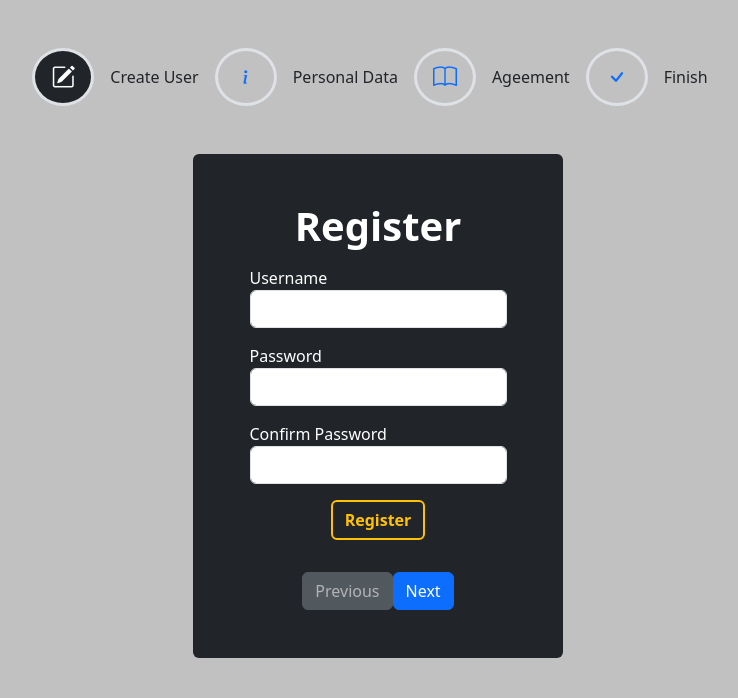
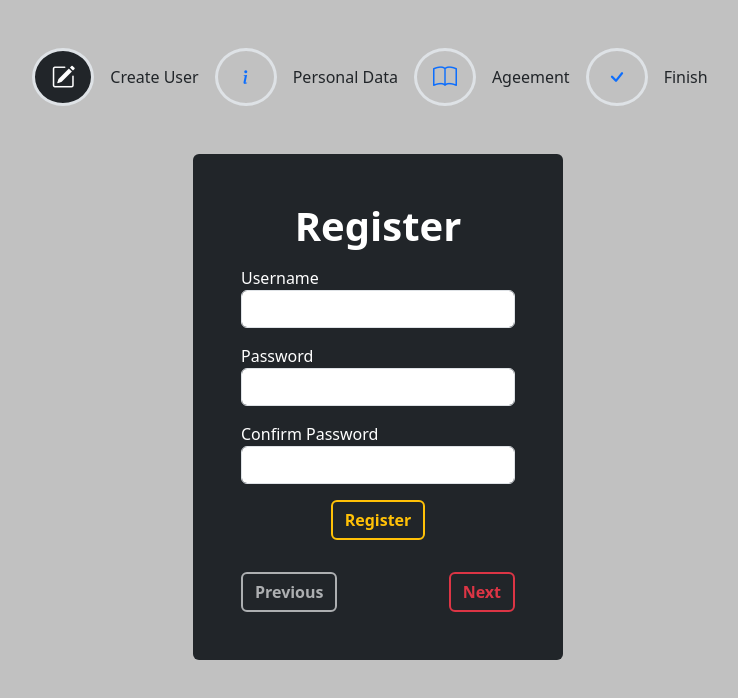
Before and after one commit to nontanut/port, a Next.js app: page /auth/register in a window 1280 px wide. Shown: the top 698 px of the page, without its empty margins (262-1000 px from the left). Built offline with nearby package versions, Linux system fonts and the light colour scheme.

Commit message:
register button

```diff
--- a/src/app/auth/register/page.tsx
+++ b/src/app/auth/register/page.tsx
@@ -162,22 +162,32 @@ export default function Register() {
               )}
               {step === 4 && <FinishRegister />}
 
-              {/* Button */}
-              <div className="d-flex justify-content-between mt-4">
+              {/* Prev Button */}
+              <div className="d-flex justify-content-between  align-items-center w-100 px-5 mt-4">
                 <button
-                  className="btn btn-secondary"
+                  className="btn btn-outline-light fw-bold border-2"
                   onClick={() => setStep(step - 1)}
                   disabled={step === 1}
                 >
                   Previous
                 </button>
+                {/* Next button */}
+                {step === 4 ? (
                   <button
-                  className="btn btn-primary"
+                    className="btn btn-outline-warning fw-bold border-2"
+                    onClick={() => setStep(step + 1)}
+                  >
+                    Register
+                  </button>
+                ) : (
+                  <button
+                    className="btn btn-outline-danger fw-bold border-2"
                     onClick={() => setStep(step + 1)}
                     disabled={step === 4}
                   >
                     Next
                   </button>
+                )}
               </div>
             </div>
           </div>
--- a/src/app/components/formRegister.tsx
+++ b/src/app/components/formRegister.tsx
@@ -14,6 +14,7 @@ export const FormRegister = (porps: {
       <h1 className="fw-bold text-white">Register</h1>
       {porps.error && <p className="text-danger text-center">{porps.error}</p>}
 
+      <div className="container-fluid d-flex flex-column px-5">
         <label className="my-2">
           Username
           <br />
@@ -52,6 +53,7 @@ export const FormRegister = (porps: {
             aria-label="Confirm Password"
           />
         </label>
+      </div>
 
       <button
         className="btn btn-outline-warning fw-bold my-2 border-2"
```
Lines whose indentation alone changed are shown as unchanged.
